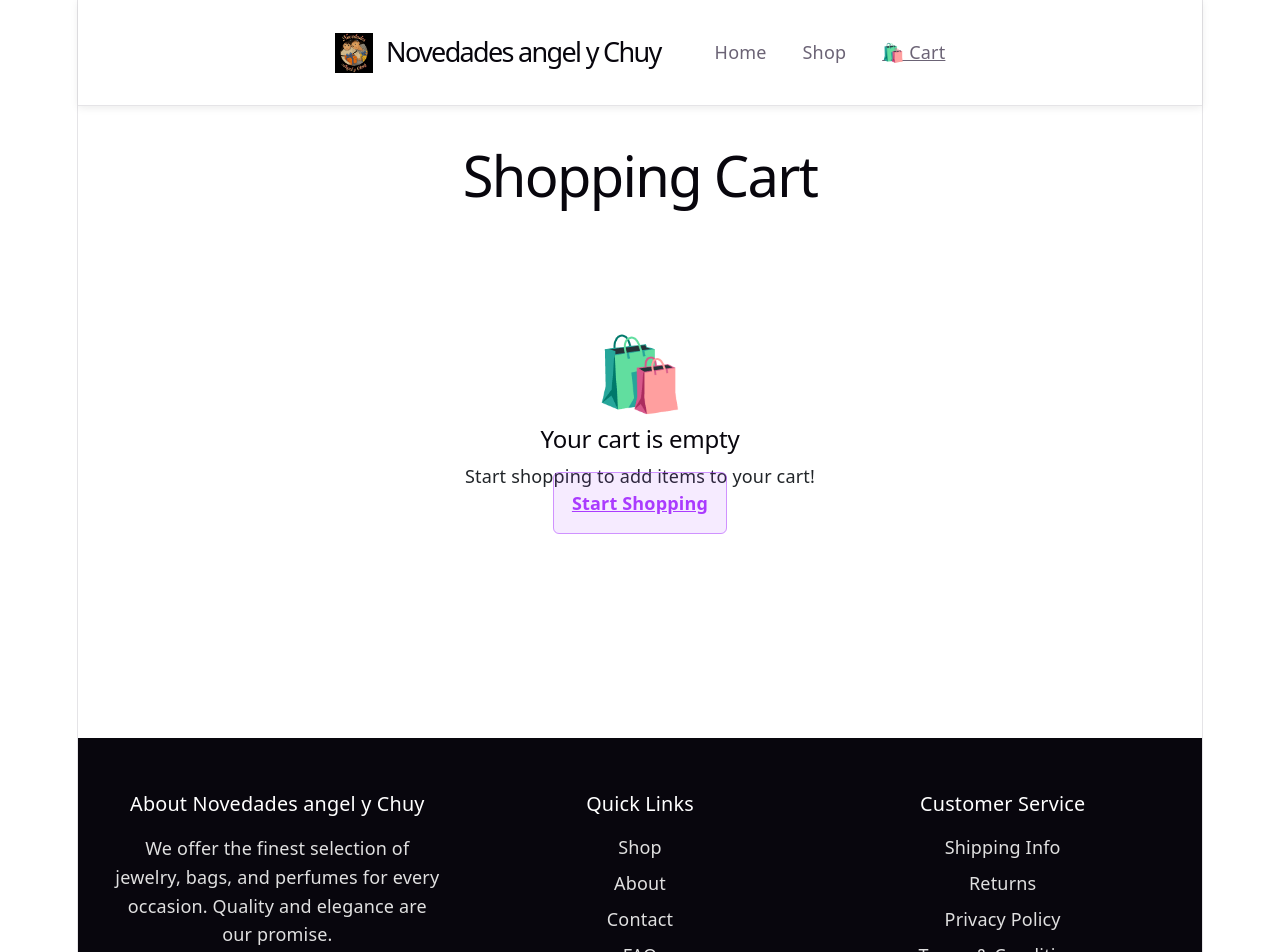
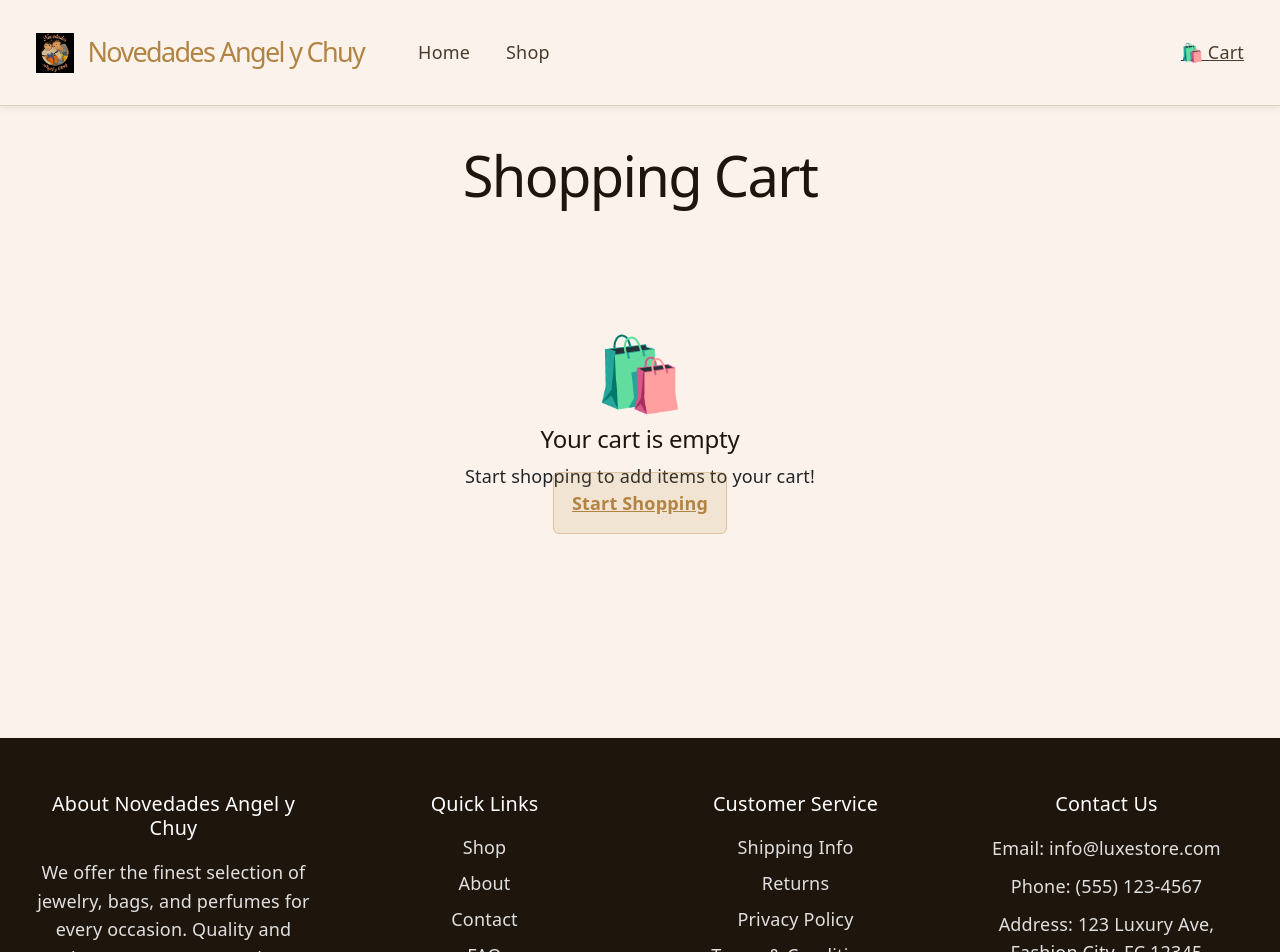
Before and after one commit to CS571-S26/p197, a React (Vite) app: page /p197/cart in a window 1280 px wide. Shown: the top 952 px of the page. Built offline with nearby package versions, Linux system fonts and the light colour scheme.

Commit message:
Deploy Novedades Angel y Chuy branding and visual updates

```diff
--- a/src/components/Footer.css
+++ b/src/components/Footer.css
@@ -6,8 +6,8 @@
 }
 
 .footer-container {
-  max-width: 1200px;
-  margin: 0 auto;
+  width: 100%;
+  margin: 0;
   display: grid;
   grid-template-columns: repeat(auto-fit, minmax(250px, 1fr));
   gap: 2rem;
@@ -46,8 +46,8 @@
 }
 
 .footer-bottom {
-  max-width: 1200px;
-  margin: 0 auto;
+  width: 100%;
+  margin: 0;
   padding-top: 1.5rem;
   border-top: 1px solid #444;
   display: flex;
--- a/src/components/Footer.jsx
+++ b/src/components/Footer.jsx
@@ -7,7 +7,7 @@ export default function Footer() {
     <footer className="footer">
       <div className="footer-container">
         <div className="footer-section">
-          <h3>About Novedades angel y Chuy</h3>
+          <h3>About Novedades Angel y Chuy</h3>
           <p>
             We offer the finest selection of jewelry, bags, and perfumes for every occasion. Quality and elegance are our promise.
           </p>
@@ -42,7 +42,7 @@ export default function Footer() {
       </div>
 
       <div className="footer-bottom">
-        <p>&copy; {currentYear} Novedades angel y Chuy. All rights reserved.</p>
+        <p>&copy; {currentYear} Novedades Angel y Chuy. All rights reserved.</p>
         <div className="social-links">
           <a href="#facebook">f</a>
           <a href="#instagram">📷</a>
--- a/src/components/Navbar.css
+++ b/src/components/Navbar.css
@@ -8,8 +8,7 @@
 }
 
 .navbar-container {
-  max-width: 1200px;
-  margin: 0 auto;
+  width: 100%;
   padding: 1rem 2rem;
   display: flex;
   justify-content: space-between;
@@ -38,7 +37,7 @@
 .navbar-brand h1 {
   margin: 0;
   font-size: 1.5rem;
-  color: var(--text-h);
+  color: var(--accent);
 }
 
 .navbar-menu {
--- a/src/components/Navbar.jsx
+++ b/src/components/Navbar.jsx
@@ -12,10 +12,10 @@ export default function Navbar() {
         <Link to="/" className="navbar-brand">
           <img
             src={`${import.meta.env.BASE_URL}logo.jpg`}
-            alt="Novedades angel y Chuy"
+            alt="Novedades Angel y Chuy"
             className="brand-logo"
           />
-          <h1>Novedades angel y Chuy</h1>
+          <h1>Novedades Angel y Chuy</h1>
         </Link>
 
         <ul className="navbar-menu">
--- a/src/index.css
+++ b/src/index.css
@@ -1,12 +1,12 @@
 :root {
-  --text: #6b6375;
-  --text-h: #08060d;
-  --bg: #fff;
-  --border: #e5e4e7;
-  --code-bg: #f4f3ec;
-  --accent: #aa3bff;
-  --accent-bg: rgba(170, 59, 255, 0.1);
-  --accent-border: rgba(170, 59, 255, 0.5);
+  --text: #4a3b2d;
+  --text-h: #1e150c;
+  --bg: #fbf3eb;
+  --border: #ddcfbf;
+  --code-bg: #f2e8dc;
+  --accent: #b28443;
+  --accent-bg: rgba(178, 132, 67, 0.14);
+  --accent-border: rgba(178, 132, 67, 0.35);
   --social-bg: rgba(244, 243, 236, 0.5);
   --shadow:
     rgba(0, 0, 0, 0.1) 0 10px 15px -3px, rgba(0, 0, 0, 0.05) 0 4px 6px -2px;
@@ -32,14 +32,14 @@
 
 @media (prefers-color-scheme: dark) {
   :root {
-    --text: #9ca3af;
-    --text-h: #f3f4f6;
-    --bg: #16171d;
-    --border: #2e303a;
-    --code-bg: #1f2028;
-    --accent: #c084fc;
-    --accent-bg: rgba(192, 132, 252, 0.15);
-    --accent-border: rgba(192, 132, 252, 0.5);
+    --text: #d9cda6;
+    --text-h: #fff7df;
+    --bg: #14120f;
+    --border: #3b372f;
+    --code-bg: #1f1c18;
+    --accent: #e4c671;
+    --accent-bg: rgba(228, 198, 113, 0.16);
+    --accent-border: rgba(228, 198, 113, 0.45);
     --social-bg: rgba(47, 48, 58, 0.5);
     --shadow:
       rgba(0, 0, 0, 0.4) 0 10px 15px -3px, rgba(0, 0, 0, 0.25) 0 4px 6px -2px;
@@ -55,11 +55,10 @@ body {
 }
 
 #root {
-  width: 1126px;
+  width: 100%;
   max-width: 100%;
-  margin: 0 auto;
+  margin: 0;
   text-align: center;
-  border-inline: 1px solid var(--border);
   min-height: 100svh;
   display: flex;
   flex-direction: column;
--- a/src/pages/CartPage.css
+++ b/src/pages/CartPage.css
@@ -5,8 +5,8 @@
 }
 
 .cart-container {
-  max-width: 1200px;
-  margin: 0 auto;
+  width: 100%;
+  margin: 0;
 }
 
 .cart-container h1 {
--- a/src/pages/HomePage.css
+++ b/src/pages/HomePage.css
@@ -3,8 +3,9 @@
 }
 
 .hero {
-  background: linear-gradient(135deg, var(--accent) 0%, #8b2fd4 100%);
-  color: white;
+  background: linear-gradient(135deg, rgba(228, 198, 113, 0.95) 0%, rgba(178, 132, 67, 0.95) 100%);
+  background-image: radial-gradient(circle at top left, rgba(255, 244, 209, 0.35), transparent 30%), radial-gradient(circle at bottom right, rgba(178, 132, 67, 0.25), transparent 35%), linear-gradient(135deg, rgba(228, 198, 113, 0.95) 0%, rgba(178, 132, 67, 0.95) 100%);
+  color: var(--text-h);
   padding: 6rem 2rem;
   text-align: center;
   min-height: 500px;
@@ -16,21 +17,21 @@
 .hero-content h1 {
   font-size: 3rem;
   margin: 0 0 1rem 0;
-  line-height: 1.2;
+  line-height: 1.1;
 }
 
 .hero-content p {
   font-size: 1.3rem;
   margin: 0 0 2rem 0;
-  opacity: 0.95;
+  color: rgba(255, 247, 223, 0.95);
 }
 
 .hero-btn {
   padding: 1rem 2.5rem;
   font-size: 1.1rem;
-  background: white;
+  background: rgba(255, 255, 255, 0.95);
   color: var(--accent);
-  border: none;
+  border: 1px solid rgba(255, 255, 255, 0.6);
   border-radius: 8px;
   cursor: pointer;
   font-weight: 700;
@@ -39,14 +40,14 @@
 
 .hero-btn:hover {
   transform: translateY(-2px);
-  box-shadow: 0 8px 20px rgba(0, 0, 0, 0.2);
+  box-shadow: 0 12px 28px rgba(0, 0, 0, 0.18);
+  background: rgba(255, 255, 255, 1);
 }
 
 .featured,
 .why-us,
 .testimonials {
-  max-width: 1200px;
-  margin: 0 auto;
+  width: 100%;
   padding: 4rem 2rem;
 }
 
@@ -82,7 +83,7 @@
 
 .benefit:hover {
   transform: translateY(-5px);
-  box-shadow: 0 10px 25px rgba(170, 59, 255, 0.2);
+  box-shadow: 0 10px 25px rgba(228, 198, 113, 0.25);
 }
 
 .benefit-icon {
--- a/src/pages/HomePage.jsx
+++ b/src/pages/HomePage.jsx
@@ -39,7 +39,7 @@ export default function HomePage() {
 
       {/* Why Us Section */}
       <section className="why-us">
-        <h2>Why Choose Novedades angel y Chuy?</h2>
+        <h2>Why Choose Novedades Angel y Chuy?</h2>
         <div className="benefits-grid">
           <div className="benefit">
             <span className="benefit-icon">✨</span>
--- a/src/pages/ProductsPage.css
+++ b/src/pages/ProductsPage.css
@@ -1,6 +1,5 @@
 .products-page {
-  max-width: 1400px;
-  margin: 0 auto;
+  width: 100%;
   min-height: 70vh;
 }
 
```
Also changed, not shown: 5 other files (tests, documents, lock files or other folders).
